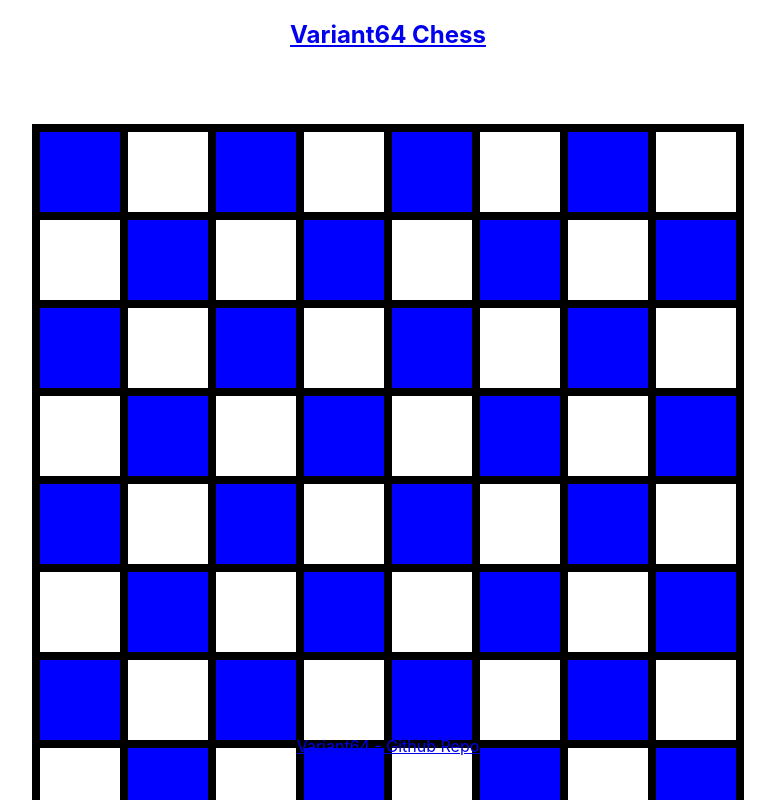
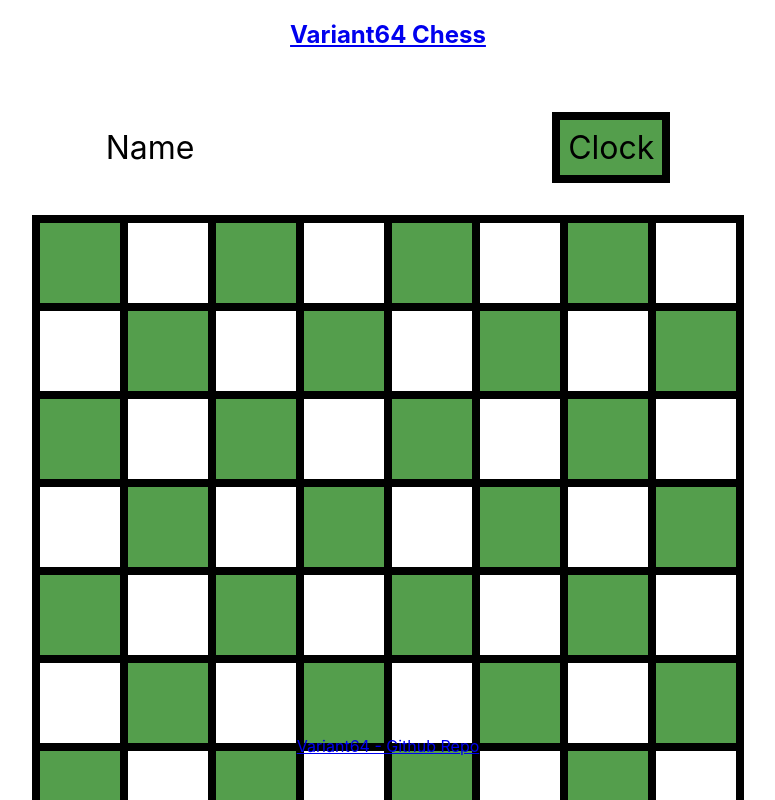
Before and after one commit to fortyoneeight/variant64, a React (Create React App) app in the folder client/: page /chess in a window 1280 px wide. Shown: the top 800 px of the page, without its empty margins (252-1027 px from the left). Built offline with nearby package versions, Linux system fonts and the light colour scheme.

Commit message:
adding one pawn

```diff
--- a/client/src/Gamepage.tsx
+++ b/client/src/Gamepage.tsx
@@ -1,11 +1,19 @@
-import React from 'react';
-import Gameboard from './components/gameboard';
-import { mockdataBoard } from './mockdata/board';
+import React from "react";
+import Gameboard from "./components/gameboard";
+import { mockdataBoard } from "./mockdata/board";
 
 export default function Gamepage() {
   return (
-    <div className='column'>
+    <div className="column">
+      <div className="row">
+        <p className="name">Name</p>
+        <p className="clock">Clock</p>
+      </div>
       <Gameboard board={mockdataBoard} />
+      <div className="row">
+        <p className="name">Name</p>
+        <p className="clock">Clock</p>
+      </div>
     </div>
   );
 }
--- a/client/src/components/gameboard.tsx
+++ b/client/src/components/gameboard.tsx
@@ -1,5 +1,5 @@
-import React from 'react';
-import { Board } from '../types';
+import React from "react";
+import { Board } from "../types";
 
 export default function Gameboard({ board }: { board: Board }) {
   console.log(board);
@@ -8,7 +8,7 @@ export default function Gameboard({ board }: { board: Board }) {
 
   return (
     <div
-      className='gameboard-grid'
+      className="gameboard-grid"
       style={{
         gridTemplateRows: `repeat(${board.size.length}, 10vh)`,
         gridTemplateColumns: `repeat(${board.size.width}, 10vh)`,
@@ -16,13 +16,23 @@ export default function Gameboard({ board }: { board: Board }) {
     >
       {[...Array(board.size.length)].map((row: any, i: any) => {
         return [...Array(board.size.width)].map((cell: any, j: any) => {
-          const color = (i % 2) + (j % 2) == 1 ? 'white' : 'blue';
+          const color = (i % 2) + (j % 2) === 1 ? "white" : "#549e4c";
           return (
             <div
               key={i}
-              className='grid-cell'
+              className="grid-cell"
               style={{ backgroundColor: color }}
-            ></div>
+            >
+              {board.cells.map((piece: any, k: any) => {
+                if (piece.x === i && piece.y === j) {
+                  return (
+                    <p style={{ fontSize: "2rem" }}>
+                      {piece.cellItem.data.name}
+                    </p>
+                  );
+                }
+              })}
+            </div>
           );
         });
       })}
--- a/client/src/index.css
+++ b/client/src/index.css
@@ -37,10 +37,29 @@ body {
   justify-content: center;
 }
 
+.name {
+  font-size: 2rem;
+}
+
+.clock {
+  font-size: 2rem;
+  background-color: #549e4c;
+  padding: 0.5rem;
+  border: 1vh solid black;
+}
+
 .column {
   display: flex;
   flex-direction: column;
-  justify-content: center;
+  justify-content: baseline;
+  align-items: center;
+  height: 100vh;
+}
+
+.row {
+  display: flex;
+  flex-direction: row;
+  justify-content: space-evenly;
   align-items: center;
   height: 100vh;
   width: 100vw;
```
